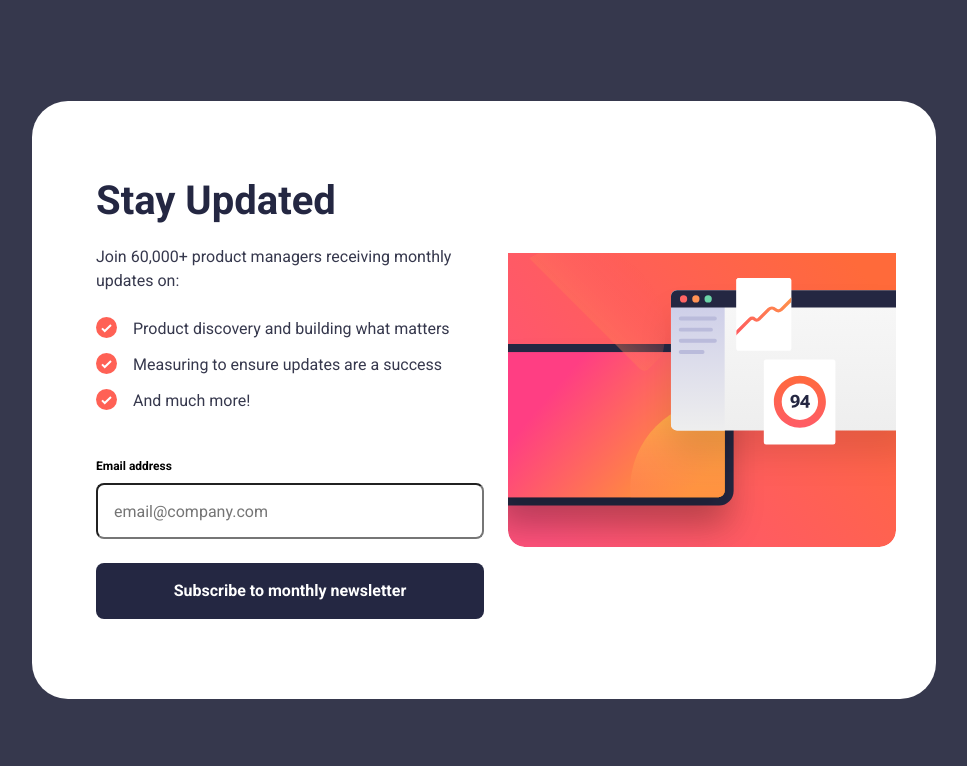
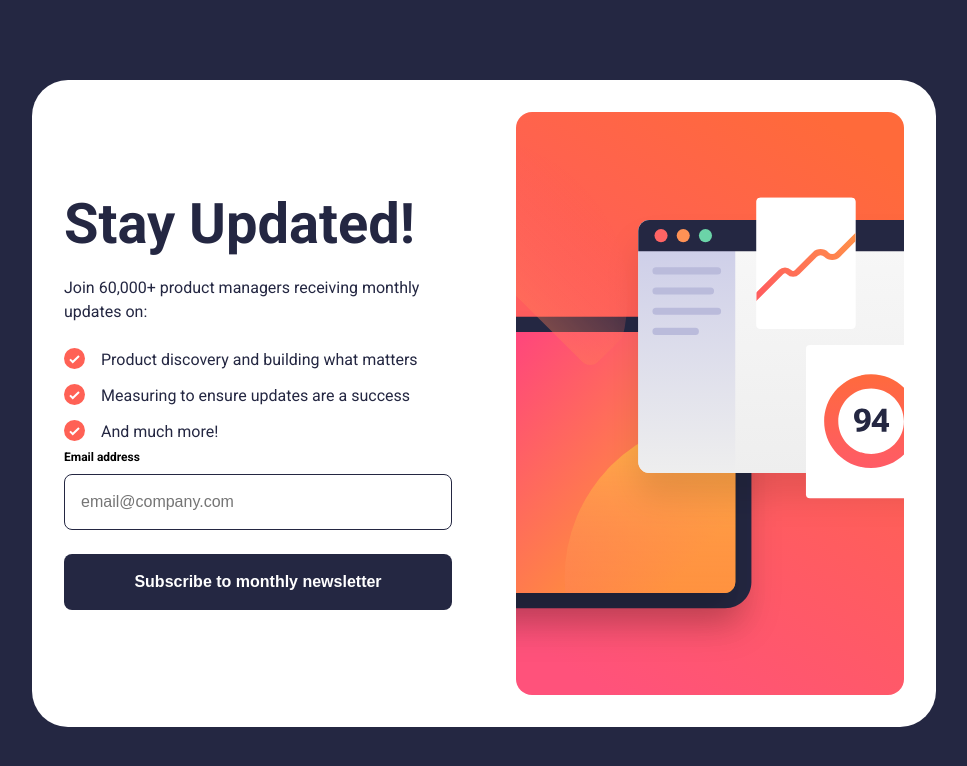
Before and after one commit to saiyancodes57/Newsletter-sign-up-form, a plain HTML site: page index.html in a window 1280 px wide. Shown: the whole page, without its empty margins (156-1123 px from the left). Drawn offline with Linux system fonts and the light colour scheme.

Commit message:
Updated HTML and CSS

```diff
--- a/index.html
+++ b/index.html
@@ -4,45 +4,57 @@
     <meta charset="UTF-8" />
     <meta name="viewport" content="width=device-width, initial-scale=1.0" />
     <link rel="stylesheet" href="styles.css" />
-    <script src="index.js" defer></script>
-    <title>Newsletter</title>
+    <script src="index,js" defer></script>
+    <title>Newsletter sign up form</title>
   </head>
   <body>
-    <div class="card">
+    <section class="card">
+      <div class="illustration-container">
+        <picture
+          ><source
+            media="(min-width: 1000px)"
+            srcset="illustration-sign-up-desktop.svg"
+          />
+          <source
+            media="(min-width: 550px)"
+            srcset="illustration-sign-up-tablet.svg"
+          />
           <img
+            src="illustration-sign-up-mobile.svg"
+            alt="Illustration of a graph"
             class="illustration"
-        src="illustration-sign-up-mobile.svg"
-        alt="Abstract image with a line chart"
           />
-      <section class="content">
-        <h1 class="title text-preset-1">Stay Updated</h1>
-        <p class="join text-preset-2">
+        </picture>
+      </div>
+
+      <div class="left-container">
+        <main>
+          <h1 class="text-preset-1-mobile">Stay Updated!</h1>
+          <p class="text-preset-2-regular">
             Join 60,000+ product managers receiving monthly updates on:
           </p>
-        <ul class="text-preset-2">
+          <ul class="text-preset-2-regular">
             <li>Product discovery and building what matters</li>
             <li>Measuring to ensure updates are a success</li>
             <li>And much more!</li>
           </ul>
+        </main>
         <form action="#">
-          <div class="form-group">
-            <div class="label-container">
+          <div class="label-group">
             <label for="email" class="text-preset-3">Email address</label>
-              <!-- <p class="text-preset-3 error-text">Valid email required</p> -->
           </div>
+          <div class="form-actions">
             <input
               type="email"
-              name="email"
-              id="email"
-              class="text-preset-2 email"
+              class="text-preset-2-regular email"
               placeholder="email@company.com"
             />
-          </div>
-          <button type="submit" class="text-preset-2-bold submit-btn">
+            <button type="submit" class="text-preset-2-bold btn">
               Subscribe to monthly newsletter
             </button>
+          </div>
         </form>
+      </div>
     </section>
-    </div>
   </body>
 </html>
--- a/index.js
+++ b/index.js
@@ -1,29 +1,29 @@
-const input = document.querySelector(".email");
-const labelCont = document.querySelector(".label-container");
-const errorLabel = document.createElement("p");
+// const input = document.querySelector(".email");
+// const labelCont = document.querySelector(".label-container");
+// const errorLabel = document.createElement("p");
 
-errorLabel.classList.add("text-preset-3", "error-text");
-errorLabel.textContent = "Valid email required";
+// errorLabel.classList.add("text-preset-3", "error-text");
+// errorLabel.textContent = "Valid email required";
 
-const emailRegex = /^[a-zA-Z0-9._%+-]+@[a-zA-Z0-9.-]+\.[a-zA-Z]{2,}$/;
+// const emailRegex = /^[a-zA-Z0-9._%+-]+@[a-zA-Z0-9.-]+\.[a-zA-Z]{2,}$/;
 
-const updateDom = (isValid) => {
-  if (isValid) {
-    errorLabel.remove();
-    input.classList.remove("error");
-  } else {
-    labelCont.appendChild(errorLabel);
-    input.classList.add("error");
-  }
-};
+// const updateDom = (isValid) => {
+//   if (isValid) {
+//     errorLabel.remove();
+//     input.classList.remove("error");
+//   } else {
+//     labelCont.appendChild(errorLabel);
+//     input.classList.add("error");
+//   }
+// };
 
-input.addEventListener("input", function (e) {
-  const value = e.target.value;
+// input.addEventListener("input", function (e) {
+//   const value = e.target.value;
 
-  if (value.length === 0) {
-    errorLabel.remove();
-    input.classList.remove("error");
-  } else {
-    updateDom(emailRegex.test(value));
-  }
-});
+//   if (value.length === 0) {
+//     errorLabel.remove();
+//     input.classList.remove("error");
+//   } else {
+//     updateDom(emailRegex.test(value));
+//   }
+// });
--- a/styles.css
+++ b/styles.css
@@ -9,91 +9,78 @@
 }
 
 :root {
-  /* Grayscale */
-  --clr-white: #ffffff;
-  --clr-grey: #949494;
+  /* Colors */
+  --color-white: #fff;
+  --color-grey: #949494;
+  --color-blue-800: #242742;
+  --color-blue-700: #36384d;
+  --color-red: #ff6155;
 
-  /* Blues */
-  --clr-blue-800: #242742;
-  --clr-blue-700: #36384d;
+  /* Gradient Stops */
+  --color-gradient-start: #ff6a3a;
+  --color-gradient-end: #ff527b;
 
-  /* Primary / Red */
-  --clr-red: #ff6155;
-
-  /* Gradient Colors */
-  --clr-gradient-start: #ff6a3a;
-  --clr-gradient-end: #ff527b;
-
-  /* Gradient Helper (Linear) */
-  --gradient-primary: linear-gradient(
+  /* Gradient Shorthand */
+  --gradient-4: linear-gradient(
     90deg,
-    var(--clr-gradient-start),
-    var(--clr-gradient-end)
+    var(--color-gradient-start),
+    var(--color-gradient-end)
   );
-
-  /* Spacing Scale - Based on 16px root */
-  --space-100: 0.5rem; /* 8px */
-  --space-200: 1rem; /* 16px */
-  --space-300: 1.5rem; /* 24px */
-  --space-400: 2rem; /* 32px */
-  --space-500: 2.5rem; /* 40px */
-  --space-600: 3rem; /* 48px */
-  --space-800: 4rem; /* 64px */
-  --space-900: 4.5rem; /* 72px */
-  --space-1300: 6.5rem; /* 104px */
-
-  /* Font weight */
-  --fw-bold: 700;
 }
 
-/* Preset 1 - Large Headings */
+/* Preset 1 - Desktop (56px) */
 .text-preset-1 {
-  font-family: "Roboto", sans-serif;
-  font-size: 2.5rem;
-  font-weight: 700;
-  line-height: 100%;
-  letter-spacing: 0;
-  color: var(--clr-blue-800);
+  font-weight: 700; /* Roboto Bold */
+  font-size: 3.5rem;
+  line-height: 1; /* 100% */
+  letter-spacing: 0px;
 }
 
-/* Preset 2 - Body Text */
-.text-preset-2 {
-  font-family: "Roboto", sans-serif;
-  font-size: 1rem;
-  line-height: 1.5;
-  letter-spacing: 0;
-  color: var(--clr-blue-700);
+/* Preset 1 - Mobile (40px) */
+.text-preset-1-mobile {
+  font-weight: 700; /* Roboto Bold */
+  font-size: clamp(2.5rem, 4vw + 1rem, 3.5rem);
+  line-height: 1; /* 100% */
+  letter-spacing: 0px;
+  color: var(--color-blue-800);
 }
 
+/* Preset 2 - Bold (16px) */
 .text-preset-2-bold {
-  font-family: "Roboto", sans-serif;
-  font-size: 1rem;
-  line-height: 1.5;
-  letter-spacing: 0;
-  color: var(--clr-white);
-  font-weight: var(--fw-bold);
+  font-weight: 700; /* Roboto Bold */
+  font-size: 16px;
+  line-height: 1.5; /* 150% */
+  letter-spacing: 0px;
 }
 
-/* Preset 3 - Small Text/Captions */
+/* Preset 2 - Regular (16px) */
+.text-preset-2-regular {
+  font-weight: 400; /* Roboto Regular */
+  font-size: 16px;
+  line-height: 1.5; /* 150% */
+  letter-spacing: 0px;
+  color: var(--color-blue-800);
+}
+
+/* Preset 3 - Bold (12px) */
 .text-preset-3 {
-  font-family: "Roboto", sans-serif;
-  font-size: 0.75rem; /* 12px / 16 */
-  font-weight: var(--fw-bold);
-  line-height: 1.5;
-  letter-spacing: 0;
+  font-weight: 700; /* Roboto Bold */
+  font-size: 12px;
+  line-height: 1.5; /* 150% */
+  letter-spacing: 0px;
 }
 
 body {
+  font-family: "Roboto", sans-serif; /* base font */
   min-height: 100vh;
-  background-color: var(--clr-blue-700);
   display: flex;
+  justify-content: center;
   align-items: center;
-  justify-content: center;
+  background-color: var(--color-blue-800);
 }
 
 .card {
-  background-color: var(--clr-white);
-  max-width: 375px;
+  background-color: var(--color-white);
 }
 
 .illustration {
@@ -102,21 +89,18 @@ body {
   height: auto;
 }
 
-.content {
-  margin: var(--space-500) var(--space-300);
+main {
+  margin: 2.5rem 1.5rem;
 }
 
-.join {
-  margin: var(--space-300) 0;
-}
-
-li:not(:last-child) {
-  margin-bottom: var(--space-100);
+main > p {
+  margin: 1.5rem 0px;
 }
 
 li {
-  list-style-type: none;
+  list-style: none;
   display: flex;
+  align-items: flex-start;
 }
 
 li::before {
@@ -124,83 +108,96 @@ li::before {
   margin-right: 1rem;
 }
 
-ul {
+li:not(:last-child) {
+  margin-bottom: 0.5rem;
+}
+
+form {
+  margin: 0px 1.5rem;
   margin-bottom: 2.5rem;
 }
 
-form {
+.label-group {
+  display: flex;
+  justify-content: space-between;
+  align-items: center;
+  margin-bottom: 0.5rem;
+}
+
+.form-actions {
   display: flex;
   flex-direction: column;
-  justify-content: center;
-  gap: var(--space-300);
-}
-
-.form-group {
-  display: flex;
-  flex-direction: column;
-  gap: var(--space-100);
+  gap: 1.5rem;
 }
 
 input,
 button {
-  height: 56px;
-  border-radius: var(--space-100);
-  /* border: none; */
+  height: 3.5rem;
+  border-radius: 0.5rem;
+}
+
+input {
+  border: 1px solid;
+  padding: 1rem;
+  color: var(--color-blue-800);
 }
 
 button {
-  background-color: var(--clr-blue-800);
+  background-color: var(--color-blue-800);
   border: none;
+  color: var(--color-white);
 }
 
-button:hover {
-  background: var(--gradient-primary);
-  box-shadow: 0 16px 32px rgba(255, 97, 85, 0.5);
-  cursor: pointer;
-}
+@media (min-width: 550px) {
+  body {
+    padding: 80px;
+  }
 
-input {
-  padding: 1rem;
-}
-
-input:focus {
-  outline: none;
-}
-
-.label-container {
-  display: flex;
-  justify-content: space-between;
-  align-items: center;
-}
-
-.error {
-  color: var(--clr-red);
-  border: 2px solid var(--clr-red);
-  background-color: rgb(255, 242, 242);
-}
-
-.error-text {
-  color: var(--clr-red);
-}
-
-@media (min-width: 768px) {
   .card {
     padding: 2.5rem;
-    max-width: 608px;
-    margin: 80px;
     border-radius: 2.25rem;
+  }
+
+  .illustration-container {
+    width: 100%;
+    overflow: hidden;
+    border-radius: 1rem;
+  }
+
+  .illustration {
+    display: block;
+    width: 104%;
+    margin-left: -2%;
+    margin-top: -2%;
+    margin-bottom: -2%;
   }
 }
 
 @media (min-width: 1000px) {
   .card {
     display: flex;
+    gap: 4rem;
+    display: flex;
+    padding: 2rem;
+    flex-direction: row-reverse;
     max-width: 904px;
-    max-height: 641px;
-    flex-direction: row-reverse;
   }
 
-  section {
-    width: 100%;
+  .left-container {
+    flex: 1;
+    margin: 0;
+    display: flex;
+    flex-direction: column;
+    justify-content: center;
+  }
+
+  .illustration-container {
+    flex: 1;
+    height: 100%;
+  }
+
+  main,
+  form {
+    margin: 0;
   }
 }
```
Lines whose indentation alone changed are shown as unchanged.
